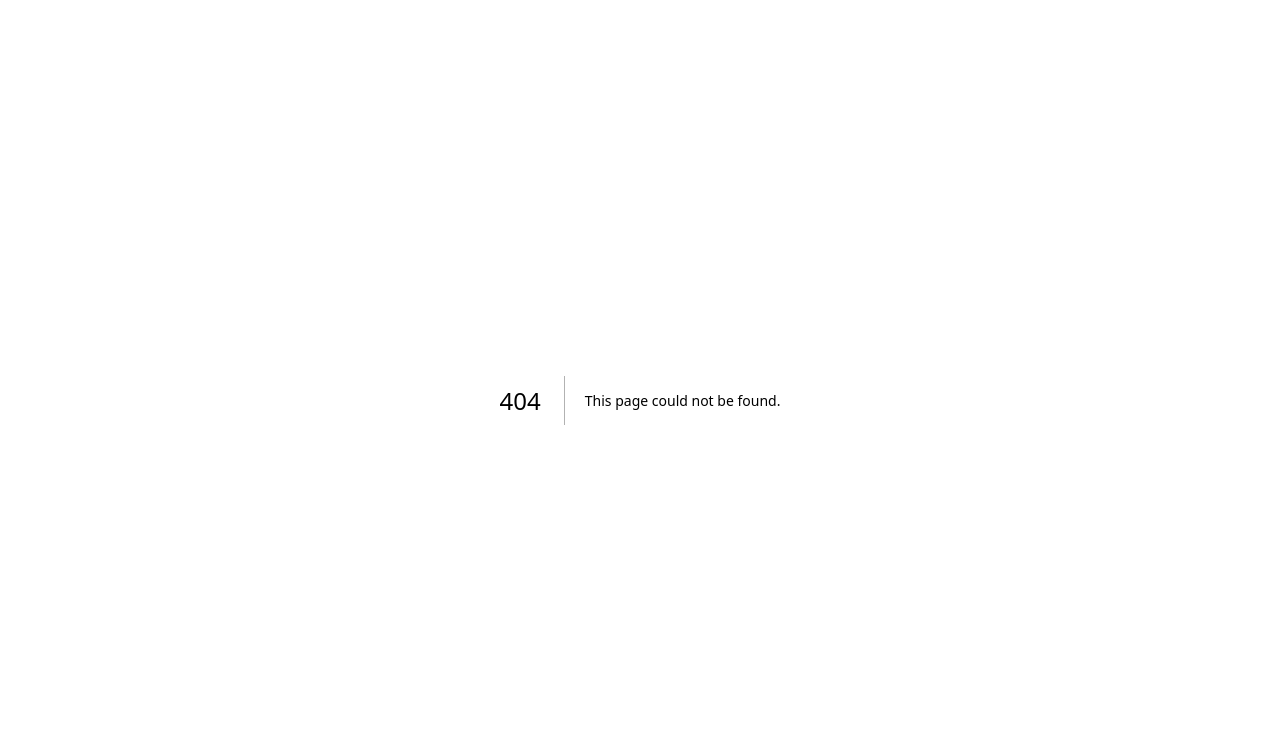
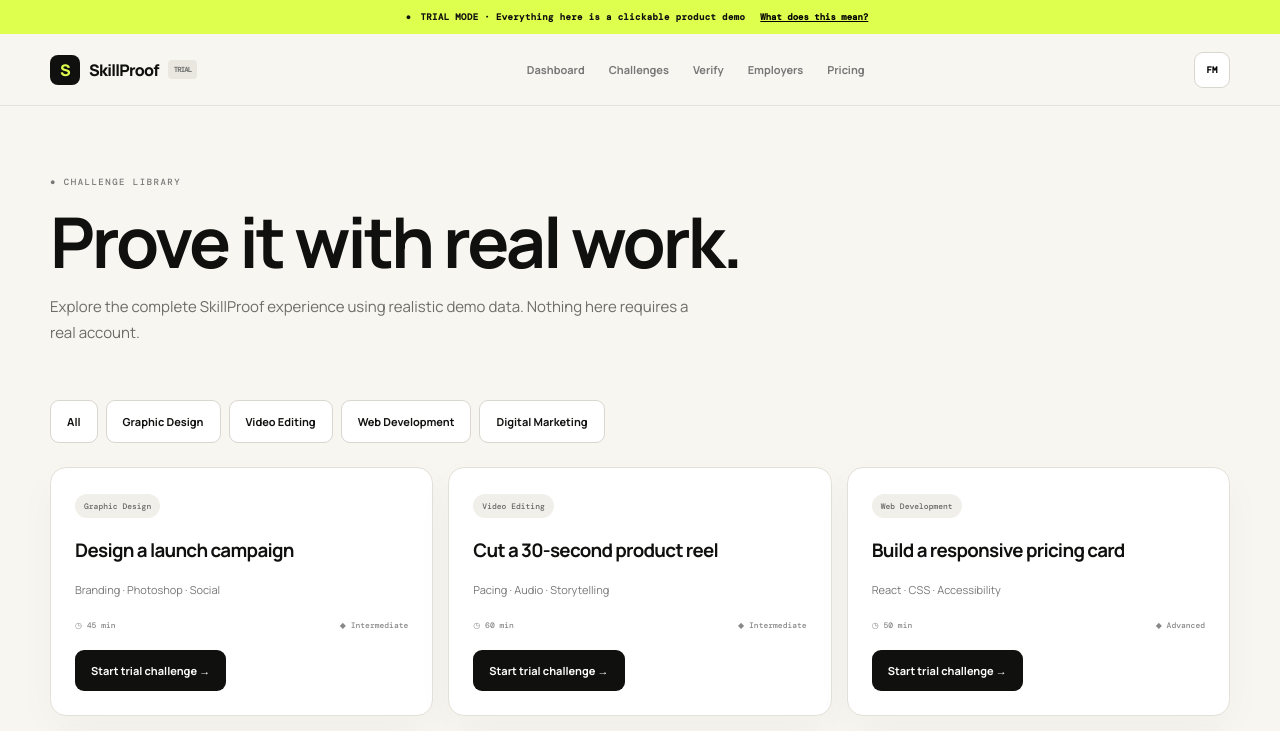
Before and after one commit to Fahim-hash/test, a Next.js app: page /challenges in a window 1280 px wide. Before the commit this address had no page. Shown: the top 731 px of the page. Built offline with nearby package versions, Linux system fonts and the light colour scheme.

Commit message:
Add interactive challenges trial page

```diff
--- /dev/null
+++ b/app/challenges/page.tsx
@@ -0,0 +1,6 @@
+'use client';
+import { useState } from 'react';
+import Link from 'next/link';
+import TrialShell from '../components/TrialShell';
+const data=[['Graphic Design','Design a launch campaign','Intermediate','45 min','Branding · Photoshop · Social'],['Video Editing','Cut a 30-second product reel','Intermediate','60 min','Pacing · Audio · Storytelling'],['Web Development','Build a responsive pricing card','Advanced','50 min','React · CSS · Accessibility'],['Digital Marketing','Create a campaign strategy','Beginner','30 min','Audience · Copy · Analytics'],['Excel','Clean and analyze a sales sheet','Intermediate','40 min','Formulas · Charts · Insights'],['Content Writing','Write a landing-page conversion set','Intermediate','35 min','Clarity · Tone · Conversion']];
+export default function Challenges(){const [filter,setFilter]=useState('All');const [started,setStarted]=useState<string|null>(null);const visible=filter==='All'?data:data.filter(x=>x[0]===filter);return <TrialShell title="Prove it with real work." kicker="CHALLENGE LIBRARY"><div className="trial-pills" style={{marginBottom:24}}>{['All','Graphic Design','Video Editing','Web Development','Digital Marketing'].map(x=><button key={x} className="trial-btn light" onClick={()=>setFilter(x)}>{x}</button>)}</div><div className="trial-grid">{visible.map(x=><article className="trial-card" key={x[1]}><span className="trial-tag">{x[0]}</span><h3>{x[1]}</h3><p>{x[4]}</p><div style={{display:'flex',justifyContent:'space-between',font:'500 8px DM Mono',color:'#888',margin:'20px 0'}}><span>◷ {x[3]}</span><span>◆ {x[2]}</span></div><button className="trial-btn" onClick={()=>setStarted(x[1])}>{started===x[1]?'Challenge started ✓':'Start trial challenge →'}</button></article>)}</div>{started&&<div className="trial-hero-card" style={{marginTop:55}}><span className="trial-tag">TRIAL IN PROGRESS</span><h2>{started}</h2><p>Demo timer: 44:59 · Brief loaded · Autosave simulated · Submission is safe to test.</p><Link href="/verify" className="trial-btn lime" style={{display:'inline-block',textDecoration:'none'}}>Continue to submission →</Link></div>}</TrialShell>}
```
